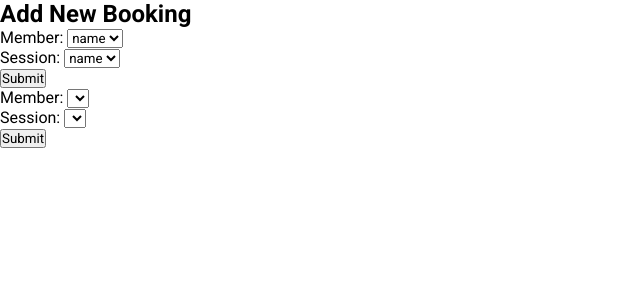
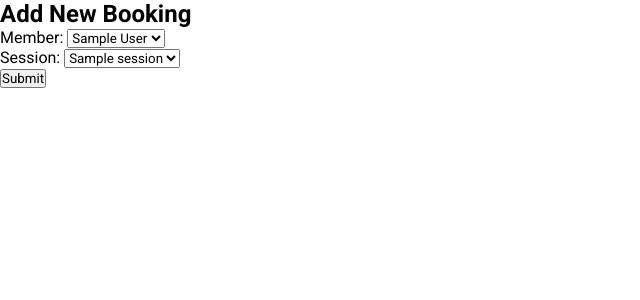
Before and after one commit to sf-adams/gym_sane, a Flask app: page /bookings/new in a window 1280 px wide. Shown: the part 97-397 px from the top of the page, without its empty margins (0-640 px from the left). Run offline with Flask 2, Linux system fonts and the light colour scheme; a database or web service that is not in the repository returns one stand-in record (values such as "Sample title"); lists and menus that the app fills with data are empty; some libraries are stand-ins or nearby versions.

Commit message:
New Bookings Can Now Be Added
A member and an available booking are now selected from the dropdown menu, then the user can click submit and they are taken back to the main bookings page.

```diff
--- a/controllers/bookings_controller.py
+++ b/controllers/bookings_controller.py
@@ -3,10 +3,8 @@ from flask import Blueprint, render_template, request, redirect
 from models.booking import Booking
 import repositories.booking_repository as booking_repository
 
-from models.session import Session
 import repositories.session_repository as session_repository
 
-from models.member import Member
 import repositories.member_repository as member_repository
 
 bookings_blueprint = Blueprint("bookings", __name__)
@@ -21,9 +19,11 @@ def bookings():
 # SHOW
 @bookings_blueprint.route("/bookings/<id>", methods=['GET'])
 def show(id):
-    member = booking_repository.select(id)
-    sessions = booking_repository.sessions(member)
-    return render_template("bookings/show.html", member=member, sessions=sessions)
+    member_id = request.form["member_id"]
+    session_id = request.form["session_id"]
+    member = member_repository.select(member_id)
+    session = session_repository.select(session_id)
+    return render_template("bookings/show.html", member=member, session=session)
 
 # NEW
 @bookings_blueprint.route("/bookings/new")
@@ -31,7 +31,7 @@ def new_booking():
     title = "New Booking"
     members = member_repository.select_all()
     sessions = session_repository.select_all()
-    return render_template("bookings/new.html", title=title, members=members)
+    return render_template("bookings/new.html", title=title, members=members, sessions=sessions)
 
 # CREATE
 @bookings_blueprint.route("/bookings", methods=["POST"])
--- a/templates/bookings/new.html
+++ b/templates/bookings/new.html
@@ -2,30 +2,6 @@
 {% block content %}
 
 <h2>Add New Booking</h2>
-
-<form action="/bookings" method="POST">
-    <div>
-        <label for="member">Member:</label>
-        <select id="member" name="member">
-          <option value="Strength">name</option>
-          <option value="Bodybuilding">name</option>
-          <option value="Cardio">name</option>
-          </option>
-        </select>
-    </div>
-
-    <div>
-        <label for="session">Session:</label>
-        <select id="session" name="session">
-          <option value="Strength">name</option>
-          <option value="Bodybuilding">name</option>
-          <option value="Cardio">name</option>
-          </option>
-        </select>
-    </div>
-
-    <input type="submit">
-</form>
 
 <form action="/bookings" method="POST">
   <div>
@@ -33,7 +9,7 @@
       <select name="member_id" id="member">
           {% for member in members %}
           <option value="{{ member.id }}">
-              {{ member.name }}
+              {{ member.first_name }} {{ member.last_name}}
           </option>
           {% endfor %}
       </select>
```
